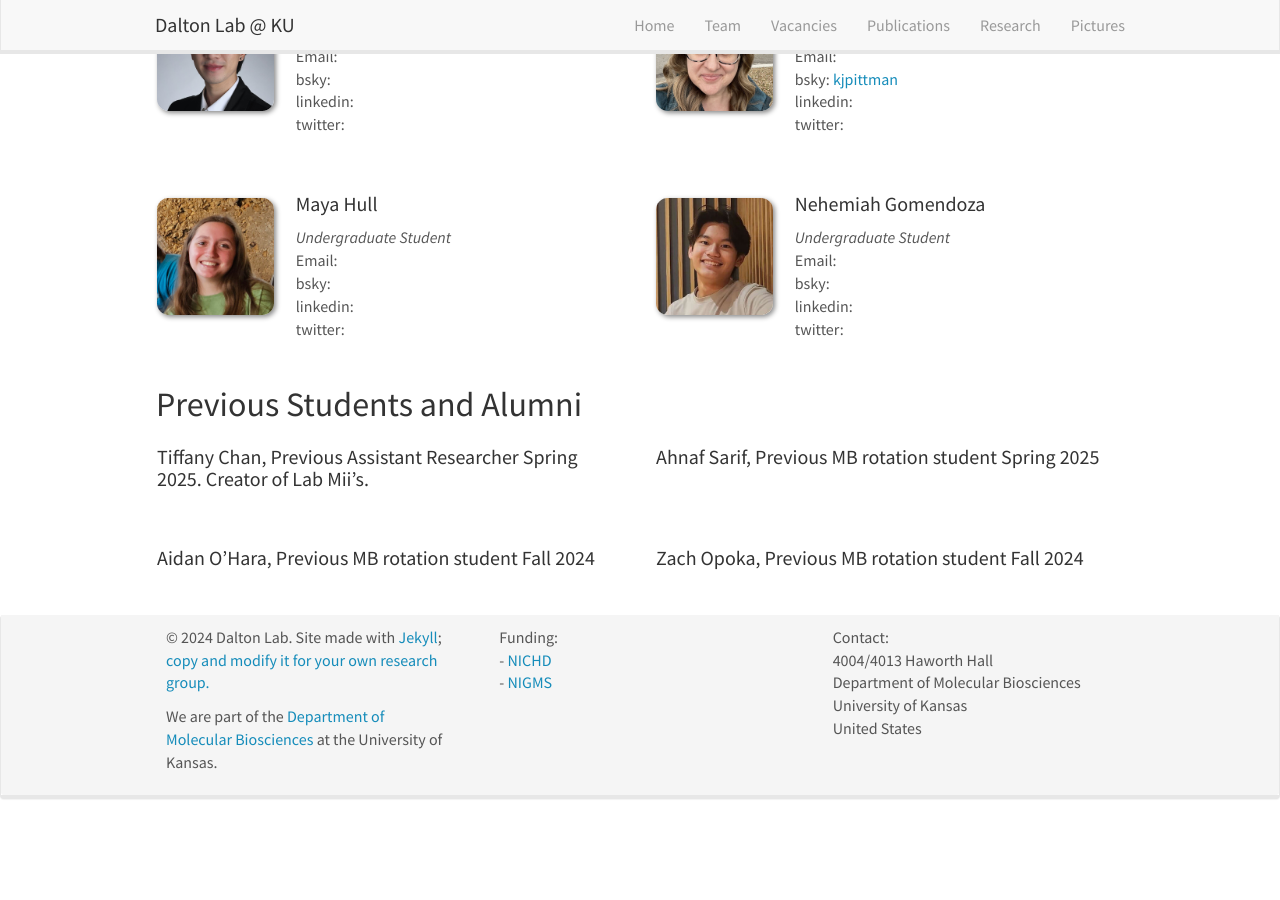
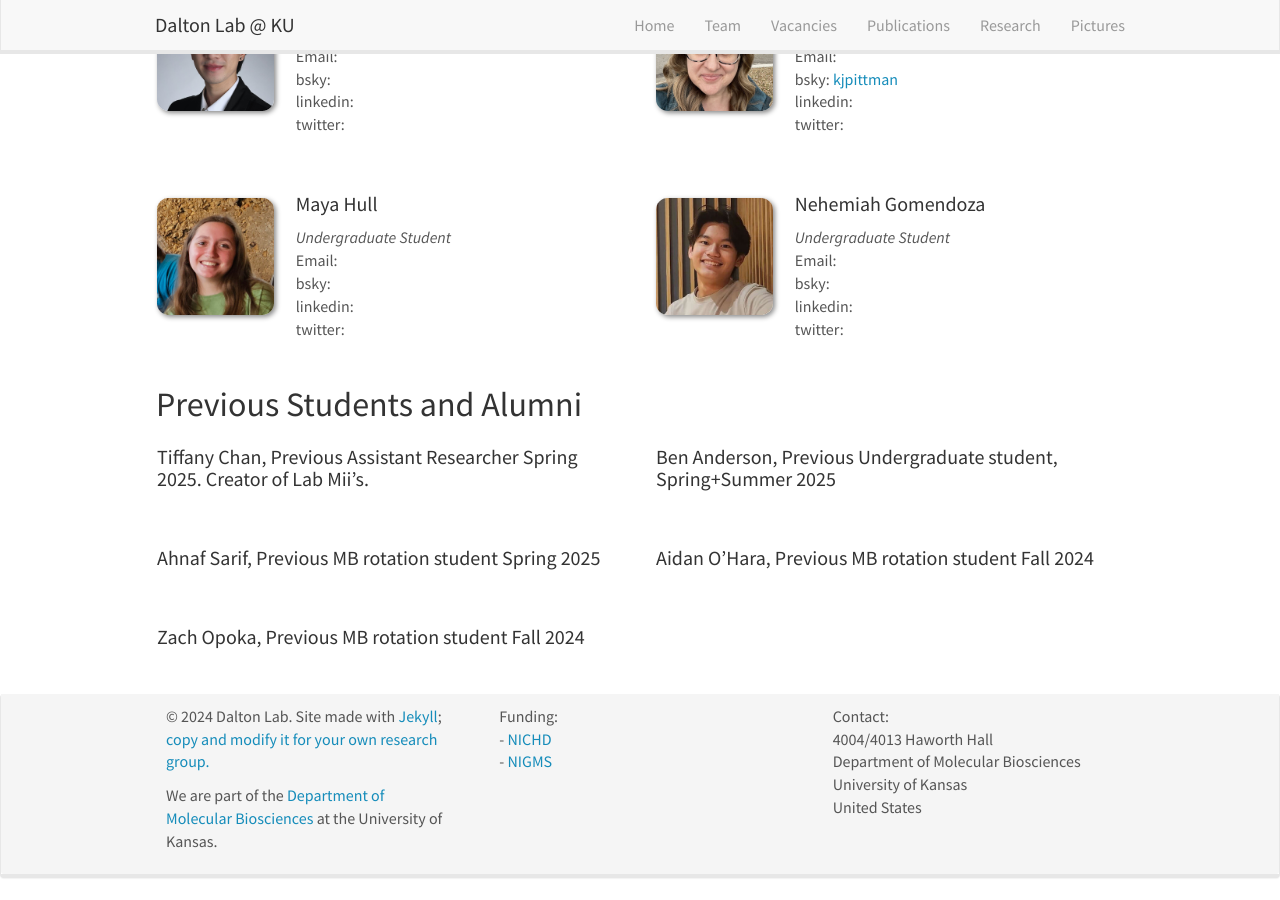
Before and after one commit to hansmdalton/hansmdalton.github.io, a Jekyll site: the page built from _pages/team.md, in a window 1280 px wide and 900 px high, scrolled down 548 px. Built offline with Jekyll 4.4.1, drawn with Linux system fonts in a browser that asks for light colours; nearby versions of some CDN libraries; before the commit the page ends 1369 px from its top, so only the background shows below that.

Commit message:
Update alumni_msc.yml

```diff
--- a/_data/alumni_msc.yml
+++ b/_data/alumni_msc.yml
@@ -10,6 +10,8 @@
 
 - name: Tiffany Chan, Previous Assistant Researcher Spring 2025. Creator of Lab Mii's.
 
+- name: Ben Anderson, Previous Undergraduate student, Spring+Summer 2025
+
 - name: Ahnaf Sarif, Previous MB rotation student Spring 2025
 
 - name: Aidan O'Hara, Previous MB rotation student Fall 2024
```
